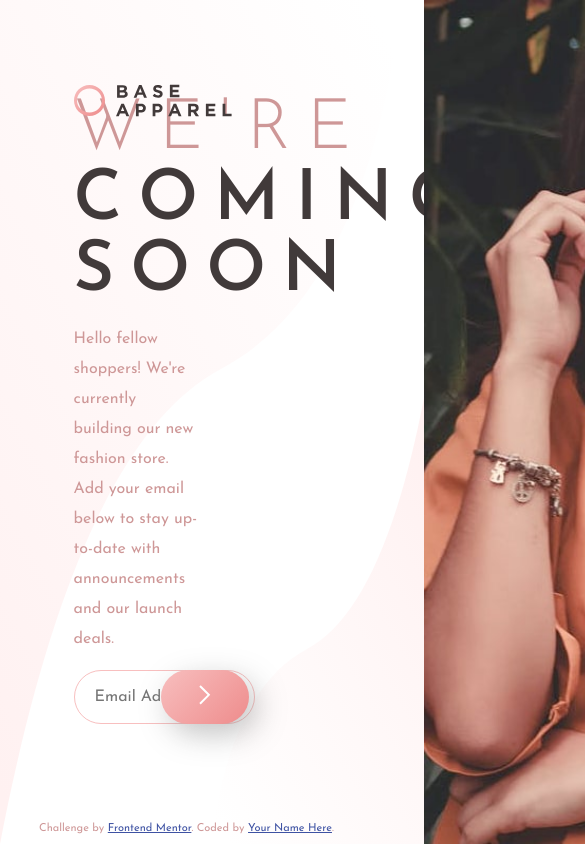
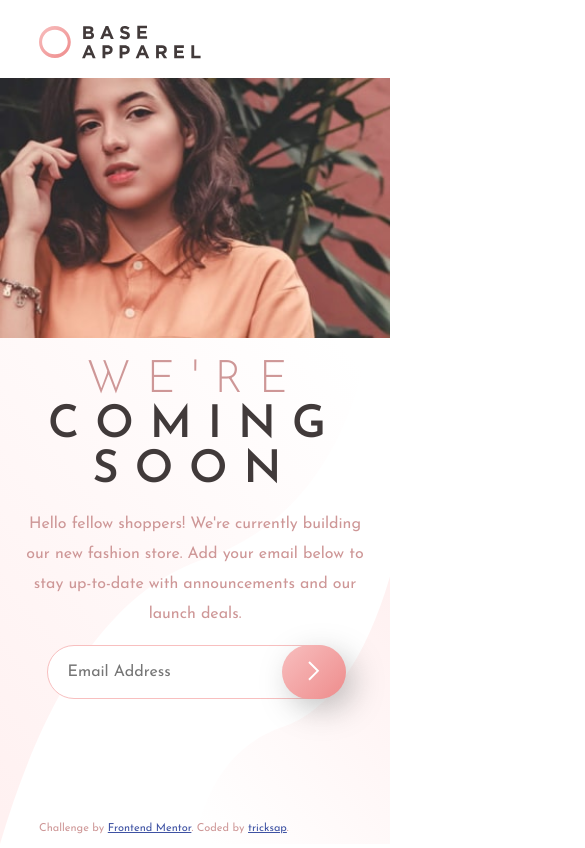
Before and after one commit to tricksap/Base-Apparel-coming-soon-page, a plain HTML site: page index.html in a window 390 px wide. Shown: the top 848 px of the page, 585 px wide, since content can reach past the window. Drawn offline with Linux system fonts and the light colour scheme.

Commit message:
make responsive

```diff
--- a/index.html
+++ b/index.html
@@ -33,12 +33,12 @@
     />
   </head>
   <body>
+    <nav class="topnav">
+      <img src="./images/logo.svg" class="logo" />
+    </nav>
     <div class="container">
       <div class="box-1">
         <div class="info">
-          <div class="logo">
-            <img src="./images/logo.svg" />
-          </div>
           <div class="label">
             <h1 class="line1">WE'RE</h1>
             <h1>
@@ -60,7 +60,7 @@
         </div>
       </div>
       <div class="box-2">
-        <img src="images/hero-desktop.jpg" class="image" />
+        <!-- <img src="images/hero-desktop.jpg" class="image" /> -->
       </div>
     </div>
 
@@ -69,7 +69,7 @@
         Challenge by
         <a href="https://www.frontendmentor.io?ref=challenge" target="_blank"
           >Frontend Mentor</a
-        >. Coded by <a href="#">Your Name Here</a>.
+        >. Coded by <a href="https://github.com/tricksap">tricksap</a>.
       </p>
     </footer>
   </body>
--- a/style.css
+++ b/style.css
@@ -15,6 +15,7 @@ body {
 .logo {
   position: absolute;
   top: 10%;
+  left: 10%;
 }
 
 .line1 {
@@ -60,6 +61,11 @@ p {
   height: 100vh;
 }
 
+.box-2 {
+  content: url(./images/hero-desktop.jpg);
+  max-width: 100%;
+}
+
 input {
   height: 50px;
   width: 67%;
@@ -98,3 +104,43 @@ footer {
 footer p {
   margin: 0;
 }
+
+@media (max-width: 1100px) {
+  body {
+    text-align: center;
+  }
+  h1 {
+    font-size: 45px;
+  }
+
+  .info p {
+    padding-right: 0px;
+  }
+  .container {
+    flex-direction: column;
+    flex-direction: column-reverse;
+  }
+  .box-2 {
+    content: url(./images/hero-mobile.jpg);
+    padding-top: 20%;
+    width: 100%;
+  }
+  .info {
+    padding: 10px;
+  }
+  button {
+    right: 7%;
+    width: 4rem;
+  }
+  .logo {
+    top: 3%;
+    height: 4%;
+  }
+  .topnav {
+    background-color: #666666;
+    width: 100%;
+  }
+  input {
+    width: 78%;
+  }
+} ;
```
